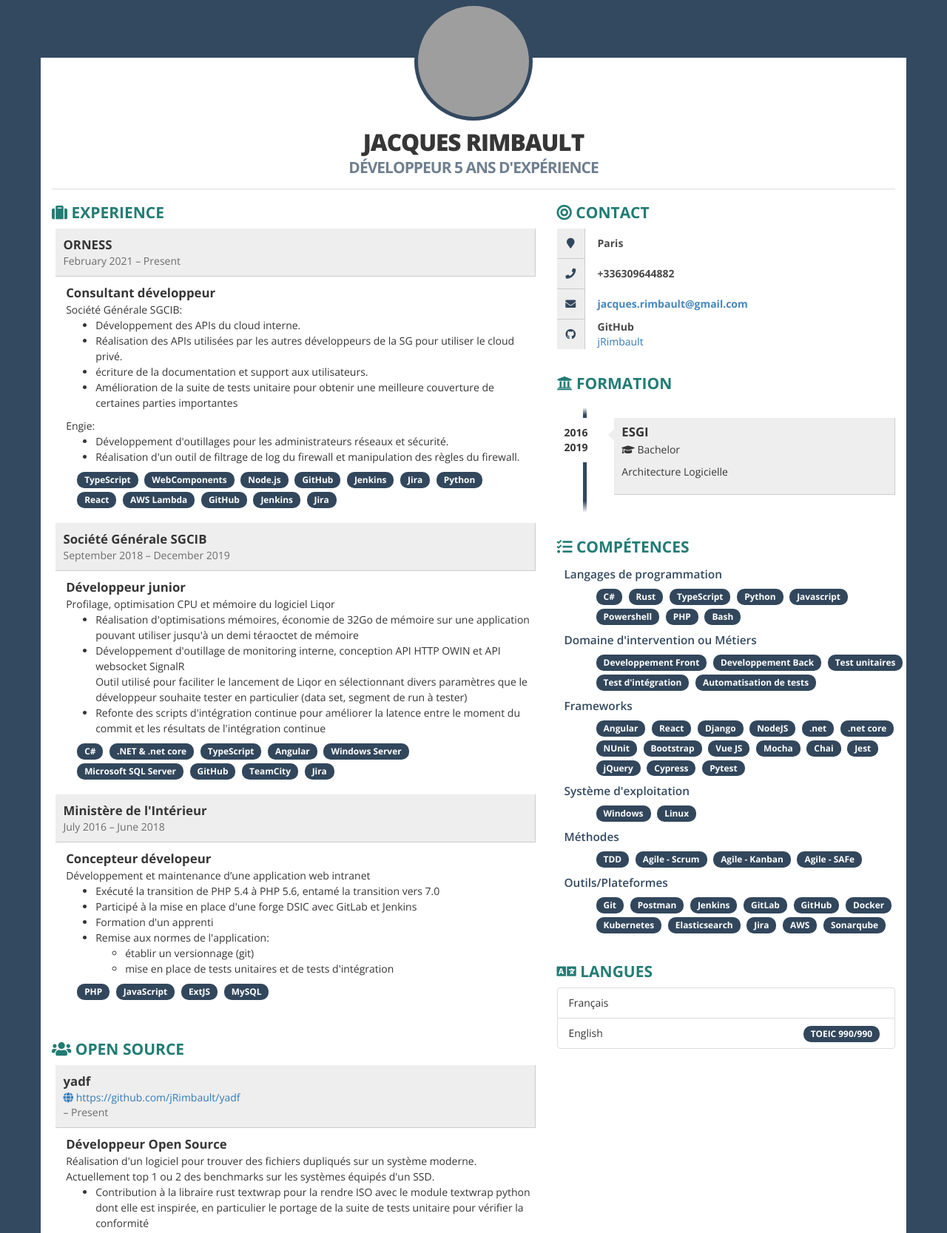
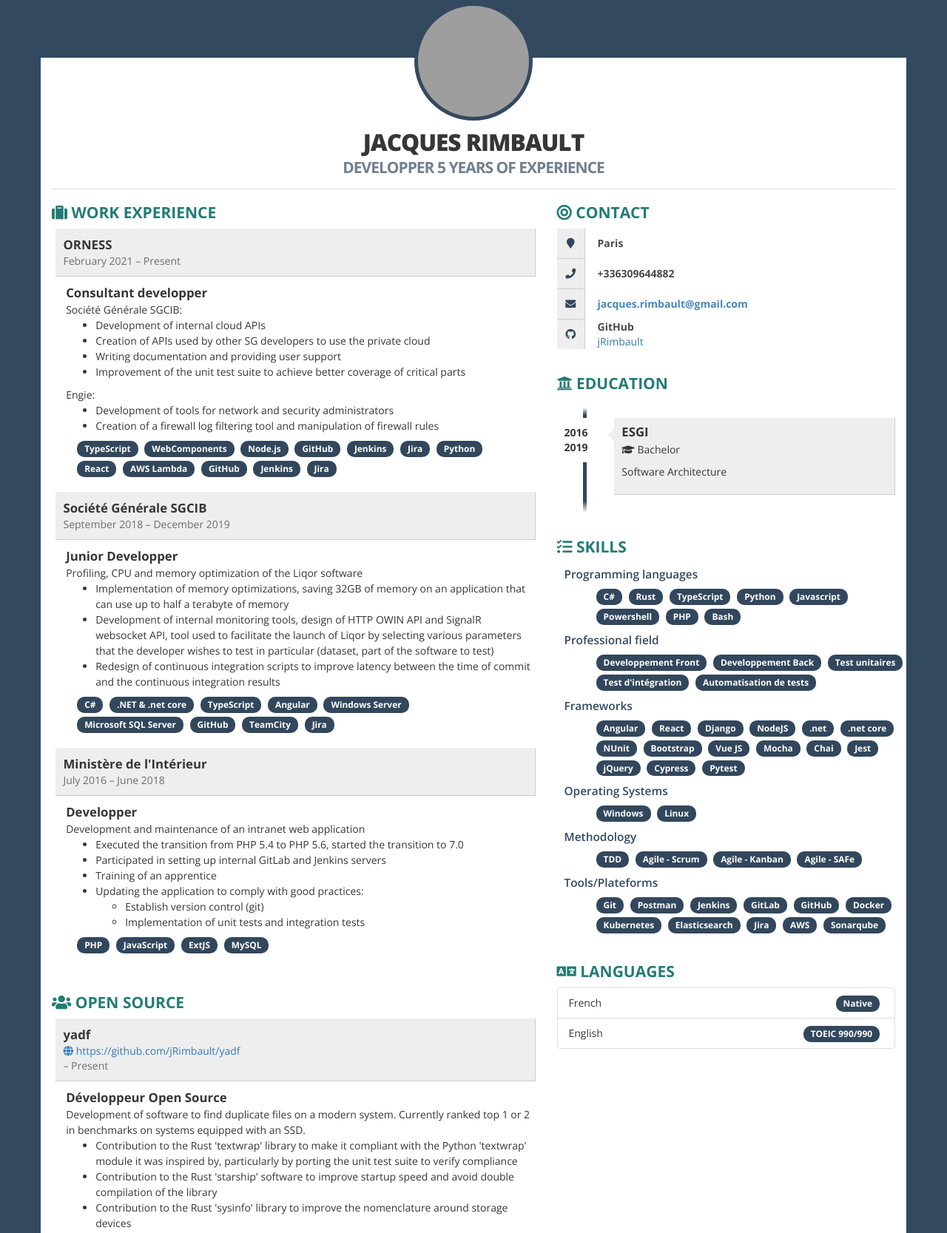
Before and after one commit to jRimbault/jrimbault.github.io, a website: page index.html in a window 1280 px wide. Shown: the part 2-1669 px from the top of the page at 74% size. Drawn offline with nearby package versions, Linux system fonts and the light colour scheme; grey boxes are pictures that could not be loaded.

Commit message:
english version

```diff
--- a/index.html
+++ b/index.html
@@ -394,7 +394,7 @@ blockquote,
               <img src="&#x2F;&#x2F;www.gravatar.com&#x2F;avatar&#x2F;fc75e814859666fc09880b8544a37543?s&#x3D;200&amp;r&#x3D;pg&amp;d&#x3D;mm" alt="avatar">
             </div>
             <div id="text-header" >
-              <h1>Jacques Rimbault<br><span>Développeur 5 ans d&#39;expérience</span></h1>
+              <h1>Jacques Rimbault<br><span>Developper 5 years of experience</span></h1>
             </div>
           </div>
         </div>
@@ -403,7 +403,7 @@ blockquote,
         <div class="col-xs-12 col-sm-7">
           <!-- WORK EXPERIENCE -->
           <div class="box">
-            <h2><i class= "fas fa-suitcase ico"></i> Experience</h2>
+            <h2><i class= "fas fa-suitcase ico"></i> Work Experience</h2>
               <div class="job clearfix">
                 <div class="row">
                   <div class="details">
@@ -415,9 +415,9 @@ blockquote,
                 </div>
                 <div class="row">
                   <div class="job-details col-xs-11">
-                    <div class="profession">Consultant développeur</div>
+                    <div class="profession">Consultant developper</div>
                     <div class="description">
-                      Société Générale SGCIB:<ul><li>Développement des APIs du cloud interne.</li><li>Réalisation des APIs utilisées par les autres développeurs de la SG pour utiliser le cloud privé.</li><li>écriture de la documentation et support aux utilisateurs.</li><li>Amélioration de la suite de tests unitaire pour obtenir une meilleure couverture de certaines parties importantes</li></ul>Engie:<ul><li>Développement d'outillages pour les administrateurs réseaux et sécurité.</li><li>Réalisation d'un outil de filtrage de log du firewall et manipulation des règles du firewall.</li></ul>
+                      Société Générale SGCIB:<ul><li>Development of internal cloud APIs</li><li>Creation of APIs used by other SG developers to use the private cloud</li><li>Writing documentation and providing user support</li><li>Improvement of the unit test suite to achieve better coverage of critical parts</li></ul>Engie:<ul><li>Development of tools for network and security administrators</li><li>Creation of a firewall log filtering tool and manipulation of firewall rules</li></ul>
                       <div class="col-sm-12 clearfix">
                         <span class= "skill badge">TypeScript</span>
                         <span class= "skill badge">WebComponents</span>
@@ -447,9 +447,9 @@ blockquote,
                 </div>
                 <div class="row">
                   <div class="job-details col-xs-11">
-                    <div class="profession">Développeur junior</div>
+                    <div class="profession">Junior Developper</div>
                     <div class="description">
-                      Profilage, optimisation CPU et mémoire du logiciel Liqor<ul><li>Réalisation d'optimisations mémoires, économie de 32Go de mémoire sur une application pouvant utiliser jusqu'à un demi téraoctet de mémoire</li><li>Développement d'outillage de monitoring interne, conception API HTTP OWIN et API websocket SignalR<br>Outil utilisé pour faciliter le lancement de Liqor en sélectionnant divers paramètres que le développeur souhaite tester en particulier (data set, segment de run à tester)</li><li>Refonte des scripts d'intégration continue pour améliorer la latence entre le moment du commit et les résultats de l'intégration continue</li></ul>
+                      Profiling, CPU and memory optimization of the Liqor software<ul><li>Implementation of memory optimizations, saving 32GB of memory on an application that can use up to half a terabyte of memory</li><li>Development of internal monitoring tools, design of HTTP OWIN API and SignalR websocket API, tool used to facilitate the launch of Liqor by selecting various parameters that the developer wishes to test in particular (dataset, part of the software to test)</li><li>Redesign of continuous integration scripts to improve latency between the time of commit and the continuous integration results</li></ul>
                       <div class="col-sm-12 clearfix">
                         <span class= "skill badge">C#</span>
                         <span class= "skill badge">.NET & .net core</span>
@@ -476,9 +476,9 @@ blockquote,
                 </div>
                 <div class="row">
                   <div class="job-details col-xs-11">
-                    <div class="profession">Concepteur dévelopeur</div>
+                    <div class="profession">Developper</div>
                     <div class="description">
-                      Développement et maintenance d’une application web intranet<ul><li>Exécuté la transition de PHP 5.4 à PHP 5.6, entamé la transition vers 7.0</li><li>Participé à la mise en place d'une forge DSIC avec GitLab et Jenkins</li><li>Formation d'un apprenti</li><li>Remise aux normes de l'application:<ul><li>établir un versionnage (git)</li><li>mise en place de tests unitaires et de tests d'intégration</li></ul></li></ul>
+                      Development and maintenance of an intranet web application<ul><li>Executed the transition from PHP 5.4 to PHP 5.6, started the transition to 7.0</li><li>Participated in setting up internal GitLab and Jenkins servers</li><li>Training of an apprentice</li><li>Updating the application to comply with good practices:<ul><li>Establish version control (git)</li><li> Implementation of unit tests and integration tests</li></ul></li></ul>
                       <div class="col-sm-12 clearfix">
                         <span class= "skill badge">PHP</span>
                         <span class= "skill badge">JavaScript</span>
@@ -507,7 +507,7 @@ blockquote,
                   <div class="job-details col-xs-11">
                     <div class="profession">Développeur Open Source</div>
                     <div class="description">
-                      Réalisation d'un logiciel pour trouver des fichiers dupliqués sur un système moderne. Actuellement top 1 ou 2 des benchmarks sur les systèmes équipés d'un SSD.<ul><li>Contribution à la libraire rust textwrap pour la rendre ISO avec le module textwrap python dont elle est inspirée, en particulier le portage de la suite de tests unitaire pour vérifier la conformité</li><li>Contribution au logiciel rust starship pour améliorer la vitesse de démarrage et éviter une double compilation de la librairie</li><li>Contribution à la libraire rust sysinfo pour améliorer la nomenclature autour des périphériques de stockage</li></ul>
+                      Development of software to find duplicate files on a modern system. Currently ranked top 1 or 2 in benchmarks on systems equipped with an SSD.<ul><li>Contribution to the Rust 'textwrap' library to make it compliant with the Python 'textwrap' module it was inspired by, particularly by porting the unit test suite to verify compliance</li><li>Contribution to the Rust 'starship' software to improve startup speed and avoid double compilation of the library</li><li>Contribution to the Rust 'sysinfo' library to improve the nomenclature around storage devices</li></ul>
                       <div class="col-sm-12 clearfix">
                         <span class= "skill badge">Rust</span>
                         <span class= "skill badge">Python</span>
@@ -544,7 +544,7 @@ blockquote,
           </div>
           <!-- EDUCATION -->
           <div class="box">
-            <h2><i class="fas fa-university ico"></i> Formation</h2>
+            <h2><i class="fas fa-university ico"></i> Education</h2>
             <ul id="education" class="clearfix">
               <li>
                 <div class="year pull-left">2016 2019</div>
@@ -552,17 +552,17 @@ blockquote,
                   <h3>ESGI</h3>
                   <div class="where"></div>
                   <p><i class= "fas fa-graduation-cap ico"></i> Bachelor</p>
-                  <p>Architecture Logicielle</p>
+                  <p>Software Architecture</p>
                 </div>
               </li>
             </ul>
           </div>
           <!-- SKILLS -->
           <div class="box">
-            <h2><i class="fas fa-tasks ico"></i> Compétences</h2>
+            <h2><i class="fas fa-tasks ico"></i> Skills</h2>
             <div class="skills clearfix">
               <div class="item-skills">
-                  Langages de programmation
+                  Programming languages
 
               </div>
               <div class="col-sm-offset-1 col-sm-12 clearfix">
@@ -578,7 +578,7 @@ blockquote,
             </div>
             <div class="skills clearfix">
               <div class="item-skills">
-                  Domaine d&#39;intervention ou Métiers
+                  Professional field
 
               </div>
               <div class="col-sm-offset-1 col-sm-12 clearfix">
@@ -614,7 +614,7 @@ blockquote,
             </div>
             <div class="skills clearfix">
               <div class="item-skills">
-                  Système d&#39;exploitation
+                  Operating Systems
 
               </div>
               <div class="col-sm-offset-1 col-sm-12 clearfix">
@@ -624,7 +624,7 @@ blockquote,
             </div>
             <div class="skills clearfix">
               <div class="item-skills">
-                  Méthodes
+                  Methodology
 
               </div>
               <div class="col-sm-offset-1 col-sm-12 clearfix">
@@ -636,7 +636,7 @@ blockquote,
             </div>
             <div class="skills clearfix">
               <div class="item-skills">
-                  Outils&#x2F;Plateformes
+                  Tools&#x2F;Plateforms
 
               </div>
               <div class="col-sm-offset-1 col-sm-12 clearfix">
@@ -656,9 +656,9 @@ blockquote,
           </div>
           <!-- LANGUAGES -->
           <div class="box">
-            <h2><i class="fas fa-language ico"></i> Langues</h2>
+            <h2><i class="fas fa-language ico"></i> Languages</h2>
             <ul class="list-group">
-              <li class=" list-group-item">Français<span class="skill badge pull-right"></span></li>
+              <li class=" list-group-item">French<span class="skill badge pull-right">Native</span></li>
               <li class=" list-group-item">English<span class="skill badge pull-right">TOEIC 990&#x2F;990</span></li>
             </ul>
           </div>
```
Also changed, not shown: resume-en.json (+15 -16 lines), resume.json (+16 -15 lines), 2 other files.
